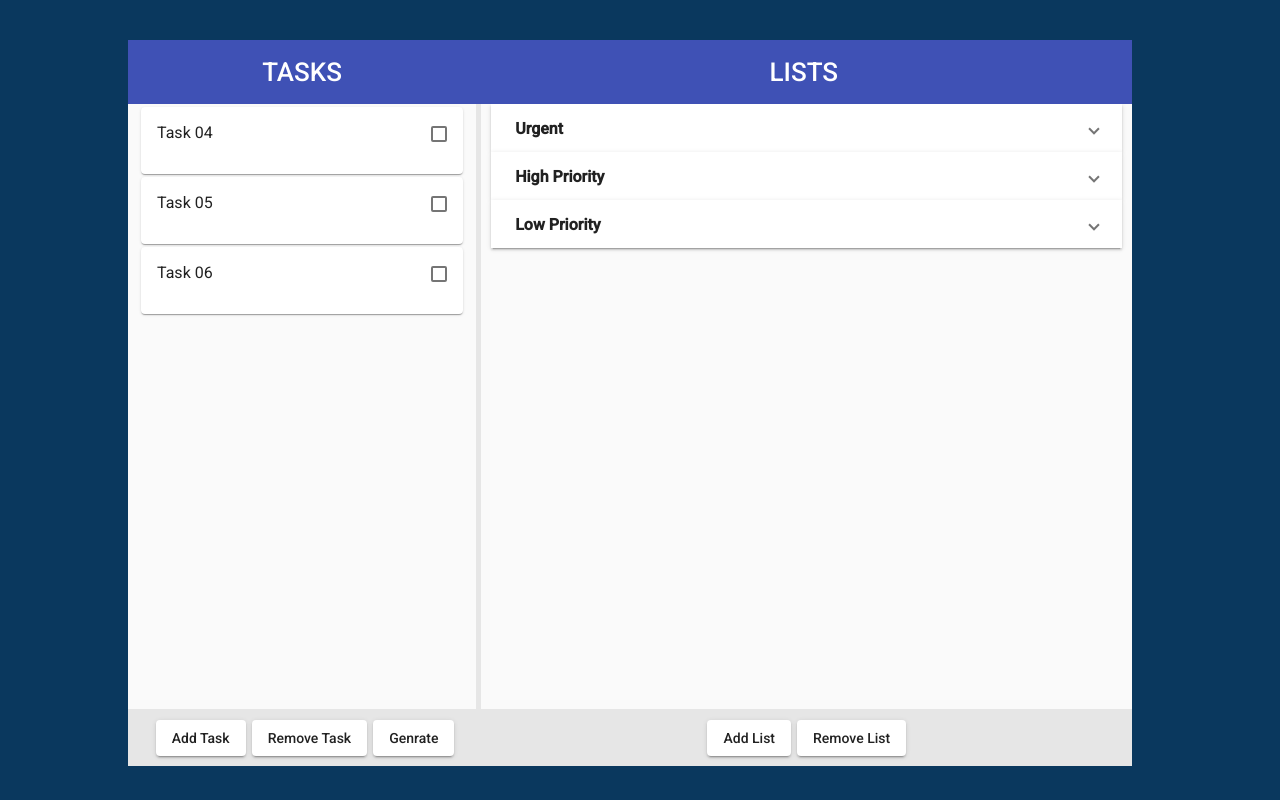
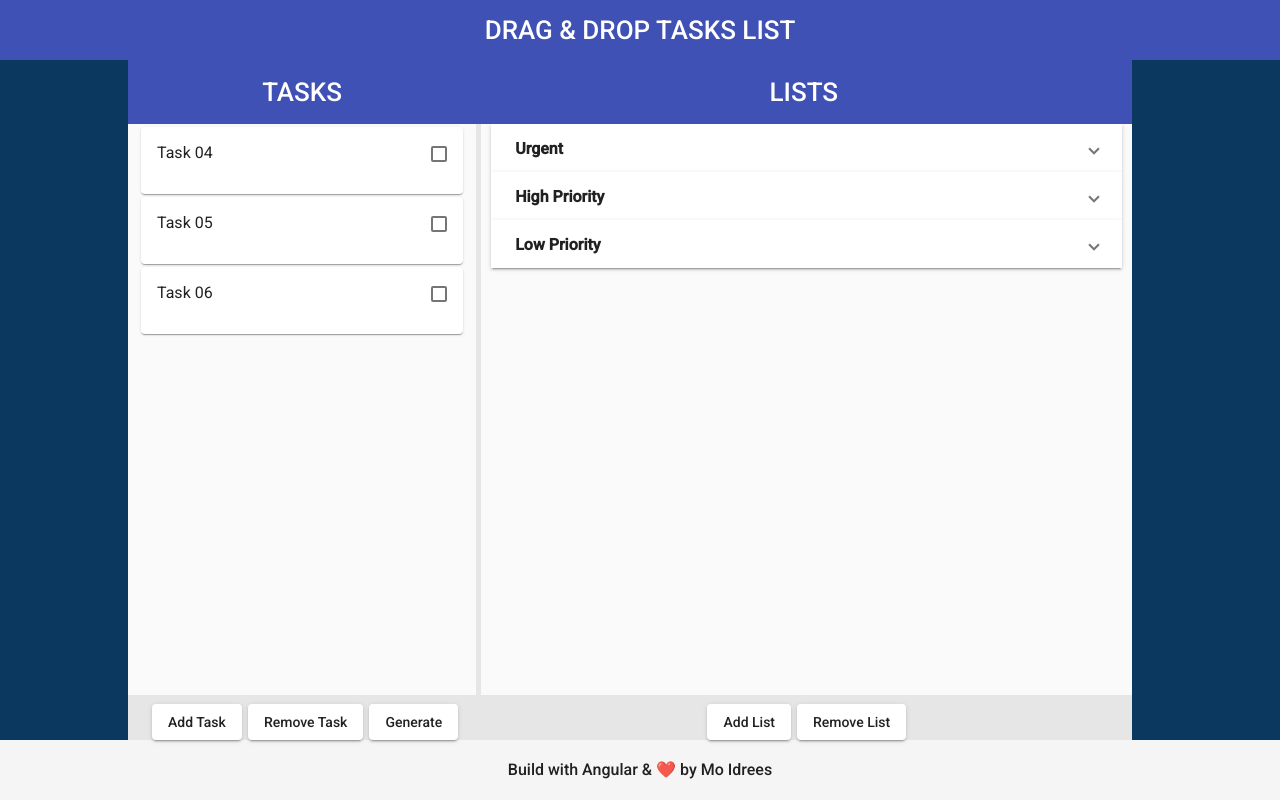
Before and after one commit to Idrees-Mo/taskManager-Angular, an Angular app: page / in a window 1280 px wide. Built offline with nearby package versions, Linux system fonts and the light colour scheme.

Commit message:
update the styles

```diff
--- a/src/app/app.component.css
+++ b/src/app/app.component.css
@@ -1,6 +1,7 @@
 .main {
   display: flex;
-  justify-content: center;
+  flex-direction: column;
+  /* justify-content: center; */
   width: 100%;
   height: 100%;
   background-color: #b9b9b9;
@@ -33,3 +34,7 @@
 .cdk-drag-placeholder {
   opacity: 0;
 }
+
+.title {
+  text-align: center;
+}
--- a/src/app/app.component.html
+++ b/src/app/app.component.html
@@ -1,6 +1,12 @@
 <div class="main" cdkDropListGroup>
+  <mat-toolbar color="primary" class="title">
+    <span class="title">Drag & Drop Tasks List</span>
+  </mat-toolbar>
   <div class="container">
     <app-tasks class="tasks"></app-tasks>
     <app-lists class="lists"></app-lists>
   </div>
+  <mat-toolbar color="secondary">
+    <span class="footer-title">Build with Angular & ❤️ by Mo Idrees</span>
+  </mat-toolbar>
 </div>
--- a/src/app/components/tasks/tasks.component.html
+++ b/src/app/components/tasks/tasks.component.html
@@ -20,6 +20,6 @@
     Remove Task
   </button>
   <button mat-raised-button class="btn" (click)="onGenrateTask()">
-    Genrate
+    Generate
   </button>
 </div>
--- a/src/styles.css
+++ b/src/styles.css
@@ -34,3 +34,10 @@ body {
   background-color: rgb(230, 230, 230);
   margin-bottom: 0;
 }
+
+.footer-title {
+  margin: 0 auto;
+  /* text-align: right; */
+  font-size: 16px;
+  /* text-transform: uppercase; */
+}
```
